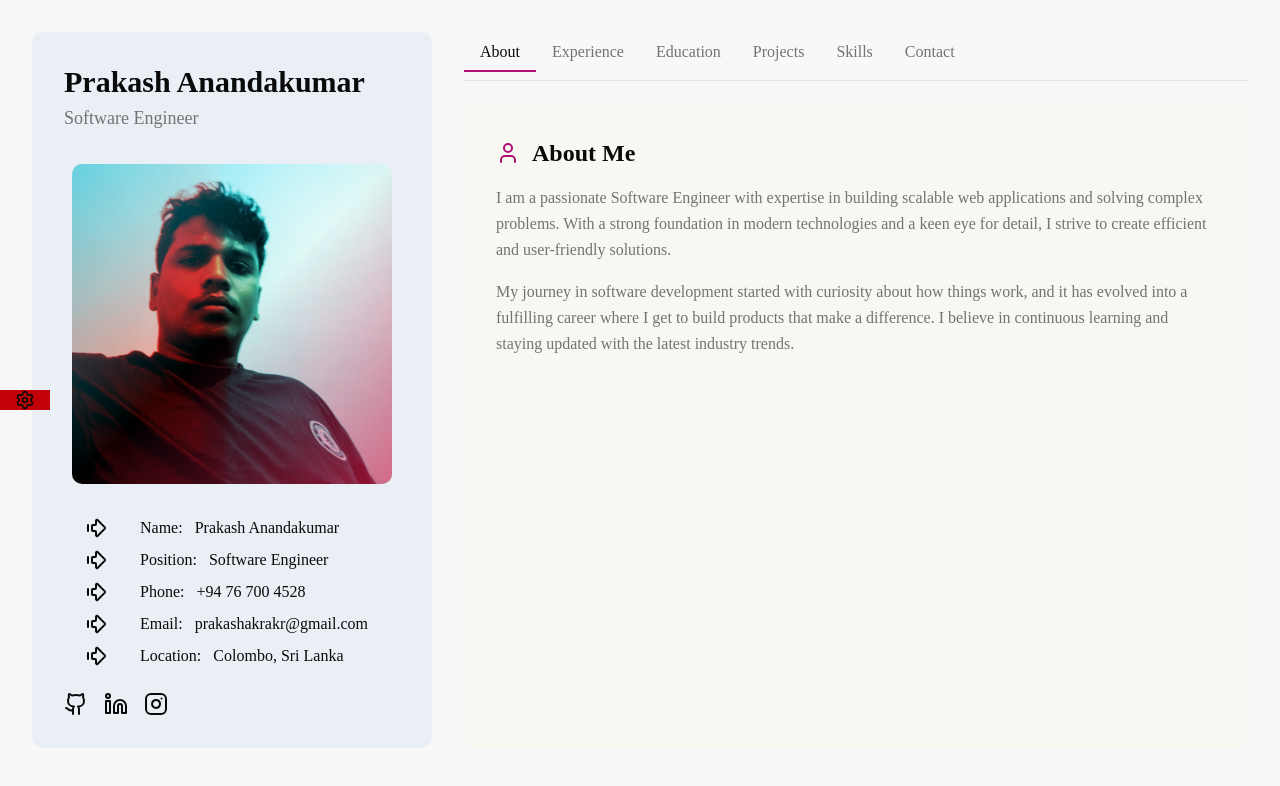
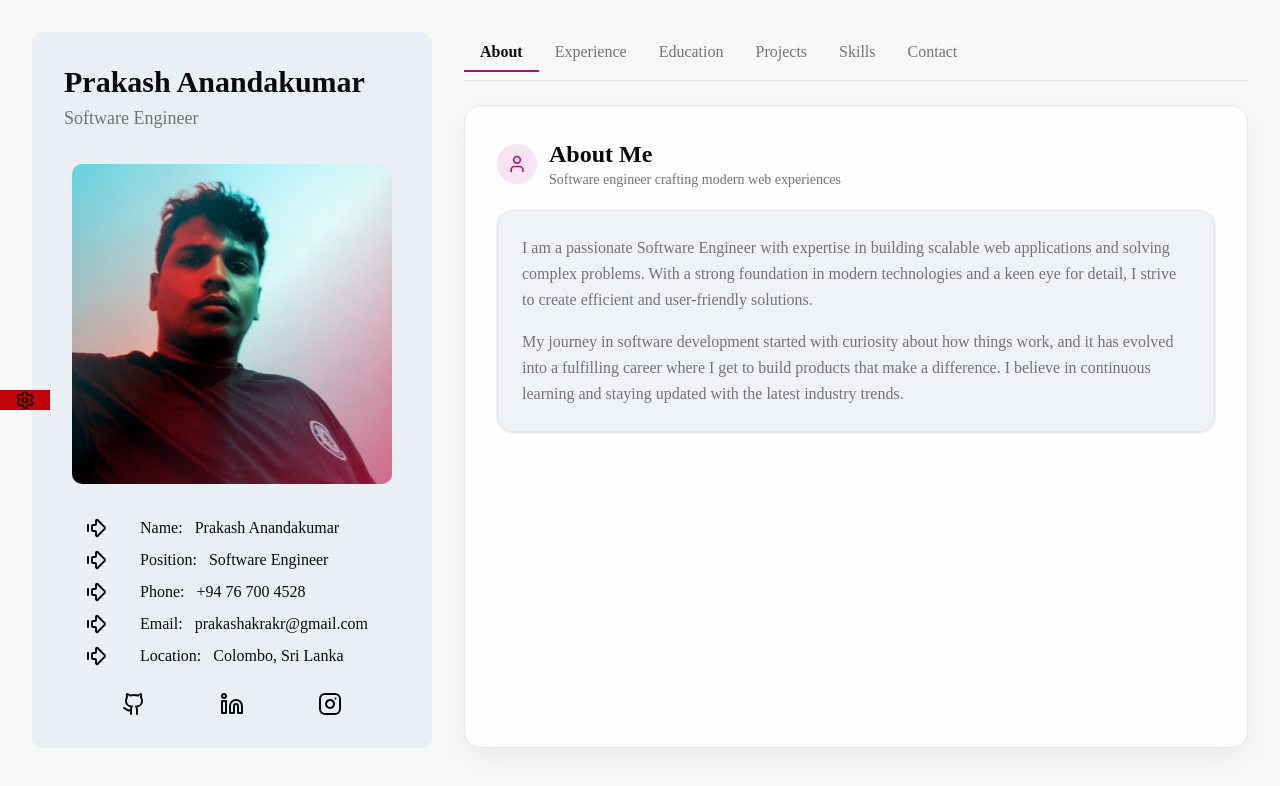
Before and after one commit to aprakash97/Portfolio-, a Next.js app: page / in a window 1280 px wide. Shown: the top 786 px of the page. Built offline with nearby package versions, Linux system fonts and the light colour scheme.

Commit message:
theme updated

```diff
--- a/app/components/ui/content-sections.tsx
+++ b/app/components/ui/content-sections.tsx
@@ -5,21 +5,31 @@ import Link from 'next/link';
 
 export function AboutSection() {
   return (
-    <div className="space-y-4">
+    <div className="space-y-5">
       <div className="flex items-center gap-3">
-        <User className="text-primary h-6 w-6" />
-        <h2 className="text-foreground text-2xl font-bold">About Me</h2>
+        <div className="bg-primary/10 text-primary flex h-10 w-10 items-center justify-center rounded-full">
+          <User className="h-5 w-5" />
         </div>
+        <div>
+          <h2 className="text-foreground text-2xl font-semibold">About Me</h2>
+          <p className="text-muted-foreground text-sm">
+            Software engineer crafting modern web experiences
+          </p>
+        </div>
+      </div>
+
+      <div className="bg-card/70 border-border rounded-2xl border p-6 shadow-sm">
         <p className="text-muted-foreground leading-relaxed">
-        I am a passionate Software Engineer with expertise in building scalable web applications and
-        solving complex problems. With a strong foundation in modern technologies and a keen eye for
-        detail, I strive to create efficient and user-friendly solutions.
+          I am a passionate Software Engineer with expertise in building scalable web applications
+          and solving complex problems. With a strong foundation in modern technologies and a keen
+          eye for detail, I strive to create efficient and user-friendly solutions.
         </p>
-      <p className="text-muted-foreground leading-relaxed">
-        My journey in software development started with curiosity about how things work, and it has
-        evolved into a fulfilling career where I get to build products that make a difference. I
-        believe in continuous learning and staying updated with the latest industry trends.
+        <p className="text-muted-foreground mt-4 leading-relaxed">
+          My journey in software development started with curiosity about how things work, and it
+          has evolved into a fulfilling career where I get to build products that make a difference.
+          I believe in continuous learning and staying updated with the latest industry trends.
         </p>
+      </div>
     </div>
   );
 }
@@ -52,16 +62,31 @@ export function ExperienceSection() {
   return (
     <div className="space-y-6">
       <div className="flex items-center gap-3">
-        <Briefcase className="text-primary h-6 w-6" />
-        <h2 className="text-foreground text-2xl font-bold">Experience</h2>
+        <div className="bg-primary/10 text-primary flex h-10 w-10 items-center justify-center rounded-full">
+          <Briefcase className="h-5 w-5" />
         </div>
-      <div className="space-y-6">
+        <div>
+          <h2 className="text-foreground text-2xl font-semibold">Experience</h2>
+          <p className="text-muted-foreground text-sm">Professional growth and delivery</p>
+        </div>
+      </div>
+
+      <div className="space-y-4">
         {experiences.map((exp, index) => (
-          <div key={index} className="border-primary/30 border-l-2 pl-4">
+          <div
+            key={index}
+            className="bg-card/70 border-border rounded-2xl border p-5 shadow-sm transition-transform duration-200 hover:-translate-y-0.5"
+          >
+            <div className="flex flex-col gap-2 sm:flex-row sm:items-center sm:justify-between">
+              <div>
                 <h3 className="text-foreground font-semibold">{exp.title}</h3>
                 <p className="text-primary text-sm font-medium">{exp.company}</p>
-            <p className="text-muted-foreground text-xs">{exp.period}</p>
-            <p className="text-muted-foreground mt-2 text-sm leading-relaxed">{exp.description}</p>
+              </div>
+              <span className="text-muted-foreground text-xs font-medium tracking-wide uppercase">
+                {exp.period}
+              </span>
+            </div>
+            <p className="text-muted-foreground mt-3 text-sm leading-relaxed">{exp.description}</p>
           </div>
         ))}
       </div>
@@ -86,15 +111,23 @@ export function EducationSection() {
   return (
     <div className="space-y-6">
       <div className="flex items-center gap-3">
-        <GraduationCap className="text-primary h-6 w-6" />
-        <h2 className="text-foreground text-2xl font-bold">Education</h2>
+        <div className="bg-primary/10 text-primary flex h-10 w-10 items-center justify-center rounded-full">
+          <GraduationCap className="h-5 w-5" />
         </div>
-      <div className="space-y-6">
+        <div>
+          <h2 className="text-foreground text-2xl font-semibold">Education</h2>
+          <p className="text-muted-foreground text-sm">Academic foundation and milestones</p>
+        </div>
+      </div>
+
+      <div className="space-y-4">
         {education.map((edu, index) => (
-          <div key={index} className="border-primary/30 border-l-2 pl-4">
+          <div key={index} className="bg-card/70 border-border rounded-2xl border p-5 shadow-sm">
             <h3 className="text-foreground font-semibold">{edu.degree}</h3>
-            <p className="text-primary text-sm font-medium">{edu.institution}</p>
-            <p className="text-muted-foreground text-xs">{edu.period}</p>
+            <p className="text-primary mt-1 text-sm font-medium">{edu.institution}</p>
+            <p className="text-muted-foreground mt-2 text-xs font-medium tracking-wide uppercase">
+              {edu.period}
+            </p>
           </div>
         ))}
       </div>
@@ -128,9 +161,15 @@ export function ProjectsSection() {
   return (
     <div className="space-y-6">
       <div className="flex items-center gap-3">
-        <FolderOpen className="text-primary h-6 w-6" />
-        <h2 className="text-foreground text-2xl font-bold">Projects</h2>
+        <div className="bg-primary/10 text-primary flex h-10 w-10 items-center justify-center rounded-full">
+          <FolderOpen className="h-5 w-5" />
         </div>
+        <div>
+          <h2 className="text-foreground text-2xl font-semibold">Projects</h2>
+          <p className="text-muted-foreground text-sm">Selected work and product experiments</p>
+        </div>
+      </div>
+
       <div className="grid gap-4 sm:grid-cols-2">
         {projects.map((project, index) => (
           <Link
@@ -139,14 +178,21 @@ export function ProjectsSection() {
             target="_blank"
             rel="noopener noreferrer"
             key={index}
-            className="border-border bg-card/50 rounded-lg border p-4 transition-shadow hover:shadow-md"
+            className="bg-card/70 border-border hover:border-primary/40 group rounded-2xl border p-5 shadow-sm transition-all duration-200 hover:-translate-y-1 hover:shadow-md"
           >
+            <div className="flex items-start justify-between gap-3">
               <h3 className="text-foreground font-semibold">{project.name}</h3>
-            <p className="text-primary text-xs font-medium">{project.tech}</p>
-            <p className="text-muted-foreground mt-2 text-sm leading-relaxed">
+              <span className="text-primary text-xs font-medium">Live</span>
+            </div>
+            <p className="text-primary mt-2 text-xs font-medium tracking-wide uppercase">
+              {project.tech}
+            </p>
+            <p className="text-muted-foreground mt-3 text-sm leading-relaxed">
               {project.description}
             </p>
-            <p className="text-sm font-bold">Click here to view the app!</p>
+            <p className="text-primary group-hover:text-primary/80 mt-4 text-sm font-semibold transition-colors">
+              Open project →
+            </p>
           </Link>
         ))}
       </div>
@@ -177,13 +223,19 @@ export function SkillsSection() {
   return (
     <div className="space-y-6">
       <div className="flex items-center gap-3">
-        <Code className="text-primary h-6 w-6" />
-        <h2 className="text-foreground text-2xl font-bold">Skills</h2>
+        <div className="bg-primary/10 text-primary flex h-10 w-10 items-center justify-center rounded-full">
+          <Code className="h-5 w-5" />
         </div>
-      <div className="space-y-4">
+        <div>
+          <h2 className="text-foreground text-2xl font-semibold">Skills</h2>
+          <p className="text-muted-foreground text-sm">Core tools and technologies</p>
+        </div>
+      </div>
+
+      <div className="grid gap-4 md:grid-cols-2">
         {skillCategories.map((cat, index) => (
-          <div key={index}>
-            <h3 className="text-foreground mb-2 font-semibold">{cat.category}</h3>
+          <div key={index} className="bg-card/70 border-border rounded-2xl border p-5 shadow-sm">
+            <h3 className="text-foreground mb-3 font-semibold">{cat.category}</h3>
             <div className="flex flex-wrap gap-2">
               {cat.skills.map((skill, skillIndex) => (
                 <span
@@ -205,14 +257,22 @@ export function ContactSection() {
   return (
     <div className="space-y-6">
       <div className="flex items-center gap-3">
-        <Mail className="text-primary h-6 w-6" />
-        <h2 className="text-foreground text-2xl font-bold">Contact</h2>
+        <div className="bg-primary/10 text-primary flex h-10 w-10 items-center justify-center rounded-full">
+          <Mail className="h-5 w-5" />
         </div>
+        <div>
+          <h2 className="text-foreground text-2xl font-semibold">Contact</h2>
+          <p className="text-muted-foreground text-sm">Let’s build something meaningful</p>
+        </div>
+      </div>
+
+      <div className="bg-card/70 border-border rounded-2xl border p-6 shadow-sm">
         <p className="text-muted-foreground leading-relaxed">
-        I am always open to discussing new projects, creative ideas, or opportunities to be part of
-        your visions. Feel free to reach out to me!
+          I am always open to discussing new projects, creative ideas, or opportunities to be part
+          of your visions. Feel free to reach out to me!
         </p>
-      <form className="space-y-4">
+
+        <form className="mt-6 space-y-4">
           <div>
             <label htmlFor="name" className="text-foreground mb-1 block text-sm font-medium">
               Name
@@ -220,7 +280,7 @@ export function ContactSection() {
             <input
               type="text"
               id="name"
-            className="border-border bg-background text-foreground focus:border-primary focus:ring-primary w-full rounded-lg border px-4 py-2 focus:ring-1 focus:outline-none"
+              className="border-border bg-background text-foreground focus:border-primary focus:ring-primary w-full rounded-xl border px-4 py-2.5 focus:ring-1 focus:outline-none"
               placeholder="Your name"
             />
           </div>
@@ -231,7 +291,7 @@ export function ContactSection() {
             <input
               type="email"
               id="email"
-            className="border-border bg-background text-foreground focus:border-primary focus:ring-primary w-full rounded-lg border px-4 py-2 focus:ring-1 focus:outline-none"
+              className="border-border bg-background text-foreground focus:border-primary focus:ring-primary w-full rounded-xl border px-4 py-2.5 focus:ring-1 focus:outline-none"
               placeholder="your.email@example.com"
             />
           </div>
@@ -242,17 +302,18 @@ export function ContactSection() {
             <textarea
               id="message"
               rows={4}
-            className="border-border bg-background text-foreground focus:border-primary focus:ring-primary w-full rounded-lg border px-4 py-2 focus:ring-1 focus:outline-none"
+              className="border-border bg-background text-foreground focus:border-primary focus:ring-primary w-full rounded-xl border px-4 py-2.5 focus:ring-1 focus:outline-none"
               placeholder="Your message..."
             />
           </div>
           <button
             type="submit"
-          className="bg-primary text-primary-foreground hover:bg-primary/90 rounded-lg px-6 py-2 font-medium transition-colors"
+            className="bg-primary text-primary-foreground hover:bg-primary/90 rounded-xl px-6 py-2.5 font-medium transition-colors"
           >
             Send Message
           </button>
         </form>
       </div>
+    </div>
   );
 }
--- a/app/components/ui/navigation-tabs.tsx
+++ b/app/components/ui/navigation-tabs.tsx
@@ -7,6 +7,7 @@ export type TabType = 'about' | 'experience' | 'education' | 'projects' | 'skill
 interface NavigationTabsProps {
   activeTab: TabType;
   onTabChange: (tab: TabType) => void;
+  theme: 'dark' | 'light';
 }
 
 const tabs: { id: TabType; label: string }[] = [
@@ -18,7 +19,7 @@ const tabs: { id: TabType; label: string }[] = [
   { id: 'contact', label: 'Contact' },
 ];
 
-export function NavigationTabs({ activeTab, onTabChange }: NavigationTabsProps) {
+export function NavigationTabs({ activeTab, onTabChange, theme }: NavigationTabsProps) {
   return (
     <nav className="border-border flex flex-wrap justify-center gap-1 border-b pb-2 lg:justify-start lg:gap-0">
       {tabs.map((tab) => (
@@ -28,13 +29,22 @@ export function NavigationTabs({ activeTab, onTabChange }: NavigationTabsProps)
           className={clsx(
             'relative px-3 py-2 text-sm font-medium transition-colors lg:px-4 lg:text-base',
             activeTab === tab.id
-              ? 'text-foreground'
-              : 'text-muted-foreground hover:text-foreground',
+              ? theme === 'dark'
+                ? 'font-semibold text-white'
+                : 'text-foreground font-semibold'
+              : theme === 'dark'
+                ? 'text-muted-foreground hover:text-white'
+                : 'text-muted-foreground hover:text-foreground',
           )}
         >
           {tab.label}
           {activeTab === tab.id && (
-            <span className="bg-primary absolute right-0 bottom-0 left-0 h-0.5" />
+            <span
+              className={clsx(
+                'absolute right-0 bottom-0 left-0 h-0.5',
+                theme === 'dark' ? 'bg-white' : 'bg-primary',
+              )}
+            />
           )}
         </button>
       ))}
--- a/app/components/ui/portfolio.tsx
+++ b/app/components/ui/portfolio.tsx
@@ -24,7 +24,11 @@ const profileData = {
   instagram: 'https://www.instagram.com/prakash_anandakumar/',
 };
 
-export function Portfolio() {
+interface PortfolioProps {
+  theme: 'dark' | 'light';
+}
+
+export function Portfolio({ theme }: PortfolioProps) {
   const [activeTab, setActiveTab] = useState<TabType>('about');
 
   const renderContent = () => {
@@ -47,17 +51,25 @@ export function Portfolio() {
   };
 
   return (
-    <div className=" min-h-screen p-4 lg:p-8">
-      <div className="mx-auto grid max-w-7xl gap-6 lg:grid-cols-[400px_1fr] lg:gap-8">
+    <div className="w-full min-h-screen p-4 lg:p-8">
+      <div className="mx-auto grid w-full max-w-7xl gap-6 lg:grid-cols-[400px_1fr] lg:gap-8">
         {/* Left Section - Profile Card */}
         <aside className="h-fit lg:sticky lg:top-8">
           <ProfileCard {...profileData} />
         </aside>
 
         {/* Right Section - Content */}
-        <main className="flex flex-col">
-          <NavigationTabs activeTab={activeTab} onTabChange={setActiveTab} />
-          <div className="bg-accent/20 mt-6 flex-1 rounded-lg p-6 lg:p-8">{renderContent()}</div>
+        <main className="flex w-full flex-col">
+          <NavigationTabs activeTab={activeTab} onTabChange={setActiveTab} theme={theme} />
+          <div
+            className={
+              theme === 'dark'
+                ? 'mt-6 w-full flex-1 rounded-2xl border border-white/10 bg-zinc-900/80 p-6 shadow-[0_0_0_1px_rgba(255,255,255,0.03)] lg:p-8'
+                : 'mt-6 w-full flex-1 rounded-2xl border border-slate-200 bg-white/80 p-6 shadow-[0_10px_30px_rgba(15,23,42,0.06)] lg:p-8'
+            }
+          >
+            {renderContent()}
+          </div>
         </main>
       </div>
     </div>
--- a/app/components/ui/profile-card.tsx
+++ b/app/components/ui/profile-card.tsx
@@ -60,7 +60,7 @@ export function ProfileCard({
           <span className="mx-3 font-medium">Location:</span> {location}
         </p>
 
-        <div className="flex gap-4 pt-4">
+        <div className="flex justify-evenly gap-4 pt-4">
           {github && (
             <a
               href={github}
--- a/app/page.tsx
+++ b/app/page.tsx
@@ -12,9 +12,11 @@ export default function Home() {
   };
 
   return (
-    <div className={`flex ${theme === 'dark' ? 'bg-foreground' : 'bg-background'}`}>
+    <div className={`flex min-h-screen w-full ${theme === 'dark' ? 'bg-foreground' : 'bg-background'}`}>
       <ColorPanel changeTheme={changeTheme} theme={theme} />
-      <Portfolio />
+      <div className="w-full">
+        <Portfolio theme={theme} />
+      </div>
     </div>
   );
 }
```
Also changed, not shown: app/components/ui/color-panel.tsx (+1 -7 lines). Lines whose indentation alone changed are shown as unchanged.
